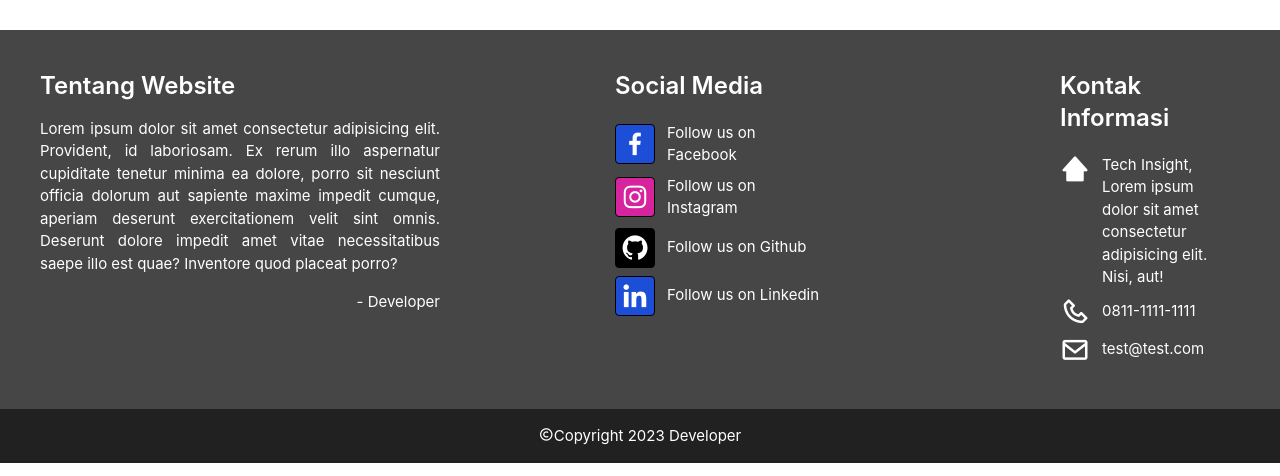
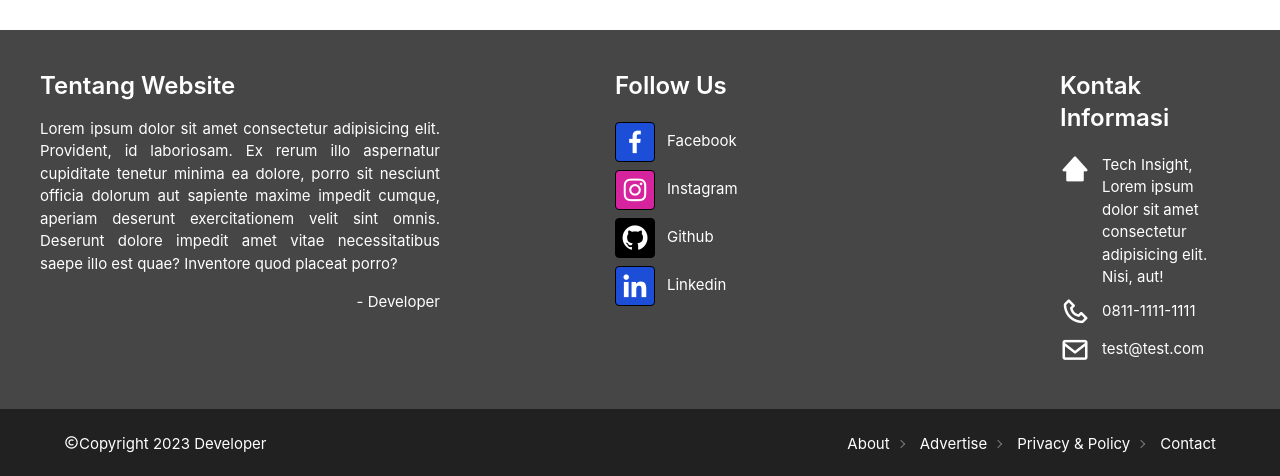
Before and after one commit to Menrva-pixel/tech-insight, a Vue app: page / in a window 1280 px wide. Shown: the part 2591-3067 px from the top of the page. Built offline with nearby package versions, Linux system fonts and the light colour scheme.

Commit message:
menambahkan breadcrumbs

```diff
--- a/src/components/Footer.vue
+++ b/src/components/Footer.vue
@@ -10,23 +10,23 @@
             </div>
             <div class="basis-1/4">
                 <div class="ml-[25%]">
-                    <h2 class="font-semibold text-2xl mb-4">Social Media</h2>
+                    <h2 class="font-semibold text-2xl mb-4">Follow Us</h2>
                     <div class="flex flex-col">
                         <a href="#" class="flex items-center py-1">
                             <i class='bx bxl-facebook text-white text-3xl bg-blue-700 border-[1px] border-black rounded p-1'></i>
-                            <span class="px-3">Follow us on Facebook</span>
+                            <span class="px-3">Facebook</span>
                         </a>
                         <a href="#" class="flex items-center py-1">
                             <i class='bx bxl-instagram text-white text-3xl bg-[#d6249f] border-[1px] border-black rounded p-1'></i>
-                            <span class="px-3">Follow us on Instagram</span>
+                            <span class="px-3">Instagram</span>
                         </a>
                         <a href="#" class="flex items-center py-1">
                             <i class='bx bxl-github text-white text-3xl bg-black border-[1px] border-black rounded p-1'></i>
-                            <span class="px-3">Follow us on Github</span>
+                            <span class="px-3">Github</span>
                         </a>
                         <a href="#" class="flex items-center py-1">
                             <i class='bx bxl-linkedin text-white text-3xl bg-blue-700 border-[1px] border-black rounded p-1'></i>
-                            <span class="px-3">Follow us on Linkedin</span>
+                            <span class="px-3">Linkedin</span>
                         </a>
                     </div>
                 </div>
@@ -49,8 +49,26 @@
                 </div>
             </div>
         </div>
-        <div class="mx-auto text-center py-4 bg-[#212121] text-white">
-            <p><i class='bx bx-copyright' ></i>Copyright 2023 Developer</p>
+        <div class="container-null mx-auto">
+            <div class="flex flex-row text-center items-center justify-between bg-[#212121] text-white py-4 px-[5%]">
+                <p><i class='bx bx-copyright'></i>Copyright 2023 Developer</p>
+                <div class="breadcrumbs">
+                    <ul class="flex flex-row">
+                        <li>
+                            <a href="" class="ml-1">About</a>
+                        </li>
+                        <li>
+                            <a href="" class="ml-1">Advertise</a>
+                        </li>
+                        <li>
+                            <a href="" class="ml-1">Privacy & Policy</a>
+                        </li>
+                        <li>
+                            <a href="" class="ml-1">Contact</a>
+                        </li>
+                    </ul>
+                </div>
+            </div>
         </div>
     </footer>
 </template>
```
